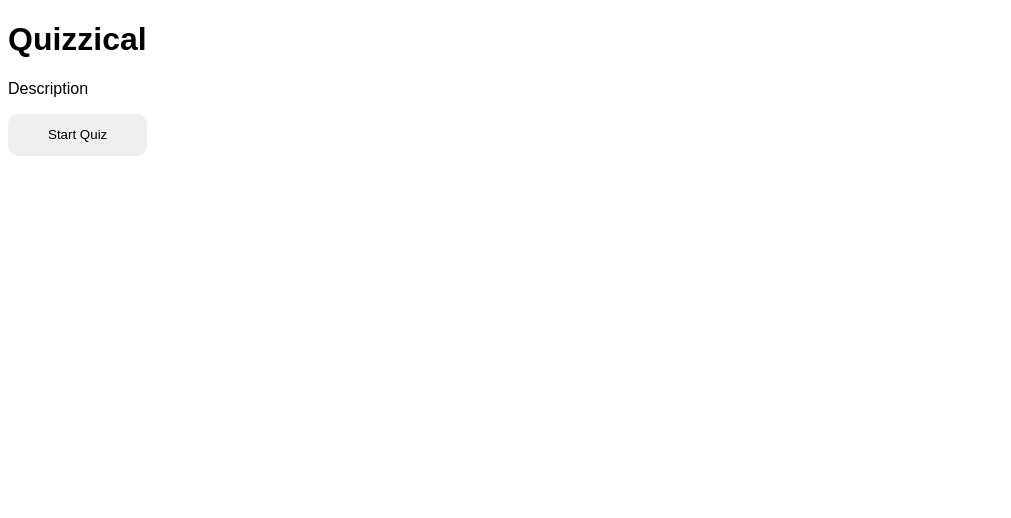
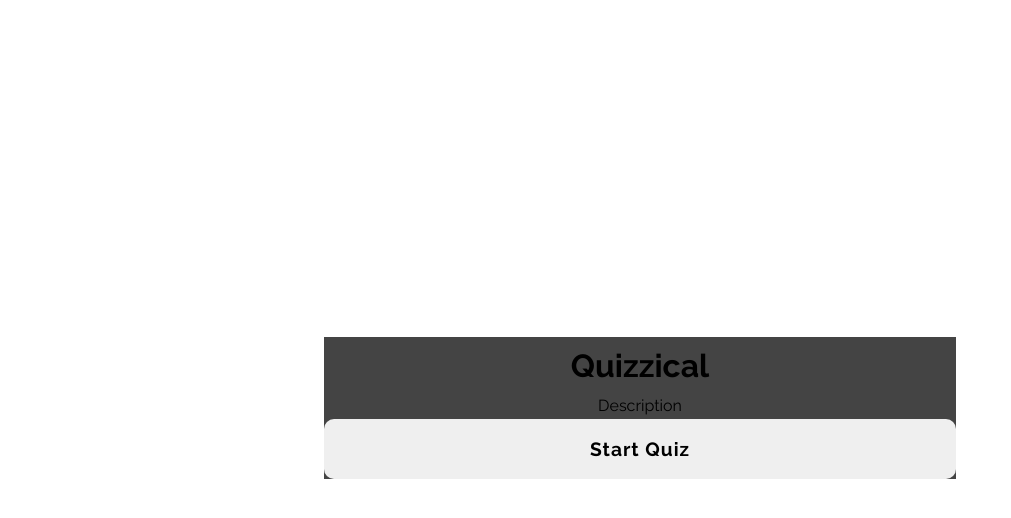
Before and after one commit to kittywizard/quizzical, a React (Create React App) app: page / in a window 1280 px wide. Shown: the top 518 px of the page, without its empty margins (0-1011 px from the left). Built offline with nearby package versions, Linux system fonts and the light colour scheme; no server answers.

Commit message:
TIME FOR STYLE

```diff
--- a/public/css/style.css
+++ b/public/css/style.css
@@ -3,6 +3,10 @@
   padding: 1em 3em;
   border-radius: 10px;
   cursor: pointer;
+  font-family: "Raleway", sans-serif;
+  font-weight: 700;
+  font-size: 1.2em;
+  letter-spacing: 1px;
 }
 
 .correct-unselected {
@@ -25,10 +29,6 @@
   background-color: #ccc;
 }
 
-body {
-  font-family: sans-serif;
-}
-
 .answer {
   padding: 0.5em 1em;
   border-radius: 10px;
@@ -41,4 +41,37 @@ body {
   justify-content: space-between;
 }
 
+.container--start {
+  display: flex;
+  flex-direction: column;
+  text-align: center;
+  justify-content: center;
+  margin: auto;
+  width: 50%;
+  background-color: #444;
+}
+
+.headline {
+  font-size: 2rem;
+  margin: 0.3em;
+}
+
+.start--desc {
+  margin: 0.2em;
+}
+
+body {
+  font-family: "Raleway", sans-serif;
+  font-weight: 400;
+}
+
+.container {
+  height: 100vh;
+  margin: 0 auto;
+  display: flex;
+  flex-direction: column;
+  justify-content: center;
+  align-items: center;
+}
+
 /*# sourceMappingURL=style.css.map */
--- a/public/index.html
+++ b/public/index.html
@@ -3,7 +3,12 @@
   <head>
     <meta charset="utf-8" />
     <link rel="icon" href="%PUBLIC_URL%/favicon.ico" />
+    <link rel="preconnect" href="https://fonts.googleapis.com">
+    <link rel="preconnect" href="https://fonts.googleapis.com">
+    <link rel="preconnect" href="https://fonts.gstatic.com" crossorigin>
+    <link href="https://fonts.googleapis.com/css2?family=Raleway:wght@300;400;700&display=swap" rel="stylesheet">
     <link rel="stylesheet" href="./css/style.css"/>
+
     <meta name="viewport" content="width=device-width, initial-scale=1" />
     <meta name="theme-color" content="#000000" />
     <meta
--- a/src/components/QuizDisplay/QuizDisplay.js
+++ b/src/components/QuizDisplay/QuizDisplay.js
@@ -69,21 +69,16 @@ export default function QuizDisplay(props) {
 
     useEffect(() => {
         if(results) {
-
-            const checkForCorrect = answerArray.flatMap(answer => {
+             const checkForCorrect = answerArray.filter(answer => {
                 for(let i=0; i < 4; i++) {
                     if(answer[i].isCorrectAnswer && answer[i].isSelected){
                         return answer[i];
                     }
                 }
             });
-
-            console.log(checkForCorrect)
             setCorrectAnswers(checkForCorrect);
         }
-
-
-    },[results])
+    },[results]);
 
     const questionArr = props.data.map((item, index) => {
         return <div className="quiz-questionBlock">
--- a/src/components/Start.js
+++ b/src/components/Start.js
@@ -1,9 +1,9 @@
 export default function Start(props) {
     return (
 
-    <div className="App">
-        <h1>Quizzical</h1>
-        <p>Description</p>
+    <div className="container--start">
+        <h1 className="headline">Quizzical</h1>
+        <p className="start--desc">Description</p>
         <button
             onClick={props.toggle}
             className="btn"
--- a/src/sass/components/button.scss
+++ b/src/sass/components/button.scss
@@ -3,4 +3,8 @@
     padding: 1em 3em;
     border-radius: 10px;
     cursor: pointer;
+    font-family: $font, sans-serif;
+    font-weight: 700;
+    font-size: 1.2em;
+    letter-spacing: 1px;
 }
--- /dev/null
+++ b/src/sass/components/start.scss
@@ -0,0 +1,21 @@
+.container {
+
+    &--start {
+        display: flex;
+        flex-direction: column;
+        text-align: center;
+        justify-content: center;
+        margin: auto;
+        width: 50%;
+        background-color: $bg-color;
+    }
+}
+
+.headline {
+    font-size: 2rem;
+    margin: 0.3em;
+}
+
+.start--desc {
+    margin: 0.2em;
+}
--- a/src/sass/index.scss
+++ b/src/sass/index.scss
@@ -1,18 +1,21 @@
+
+@import './variables.scss';
+
 @import './components/button.scss';
 @import './components/answers.scss';
+@import './components/start.scss';
+
 
 body {
-    font-family: sans-serif;
+    font-family: $font, sans-serif;
+    font-weight: 400;
 }
 
-.answer {
-    padding: 0.5em 1em;
-    border-radius: 10px;
-    cursor: pointer;
+.container {
+    height: 100vh;
+    margin: 0 auto;
+    display: flex;
+    flex-direction: column;
+    justify-content: center;
+    align-items: center;
 }
-
-.answers {
-    display: flex;
-    margin: 0.75em;
-    justify-content: space-between;
-}
--- /dev/null
+++ b/src/sass/variables.scss
@@ -0,0 +1,3 @@
+$font: 'Raleway';
+
+$bg-color: #444;
```
Also changed, not shown: src/sass/components/answers.scss (+12 -0 lines), 1 other file (tests, documents, lock files or other folders).
